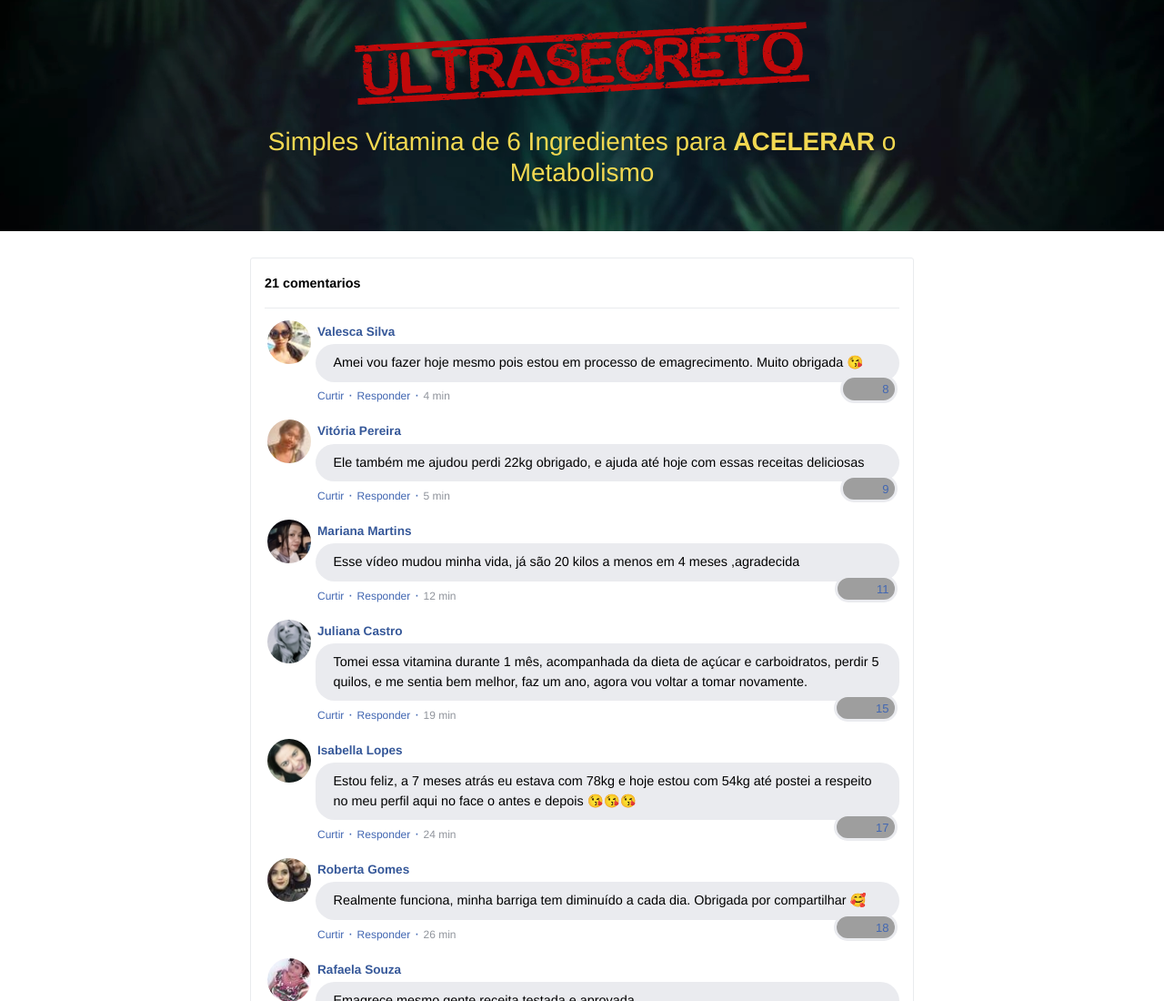
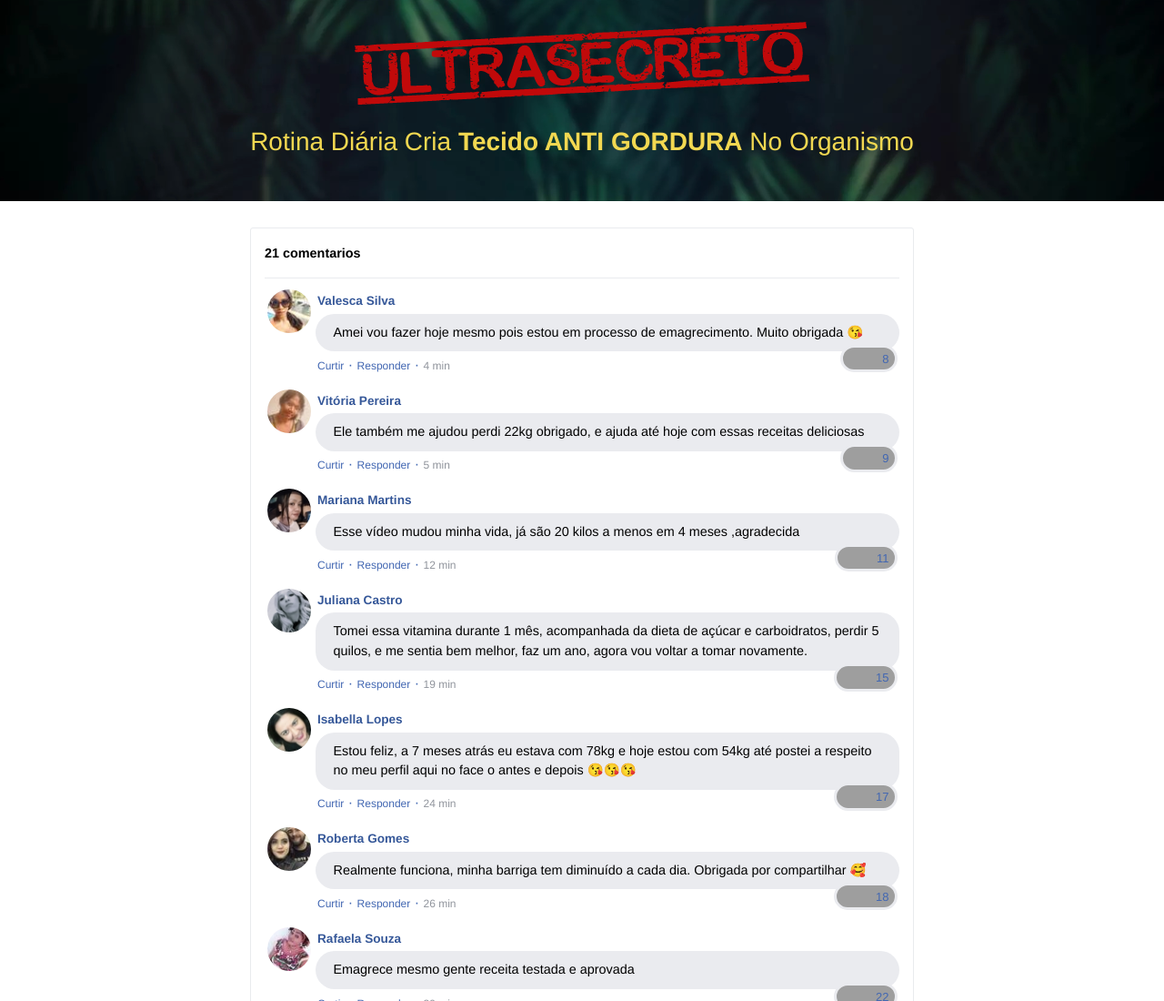
Before and after one commit to eliaszin/vitamina6ingredientes.site, a plain HTML site: page index.html in a window 1280 px wide. Shown: the top 1100 px of the page at 91% size. Drawn offline with nearby package versions, Linux system fonts and the light colour scheme; grey boxes are pictures that could not be loaded; a script that the page names is missing.

Commit message:
Update index.html

```diff
--- a/index.html
+++ b/index.html
@@ -76,7 +76,7 @@
             <img class="img-fluid" src="./assets/img/redultrasecreto.webp">
 
             <!-- Headline -->
-            <h3 class="my-4"; style="color:#F2D851">Simples Vitamina de 6 Ingredientes para <b>ACELERAR</b> o Metabolismo</h3>
+            <h3 class="my-4"; style="color:#F2D851">Rotina Diária Cria <b>Tecido ANTI GORDURA</b> No Organismo</h3>
 
             <!-- VSL -->
             <script type="text/javascript" id="scr_62601e713ea9dc000c86c68d">var s=document.createElement("script");s.src="https://cdn.converteai.net/1432cd0c-4a3d-4bf3-9022-ea140b16910c/players/62601e713ea9dc000c86c68d/player.js",s.async=!0,document.head.appendChild(s);</script>
```
